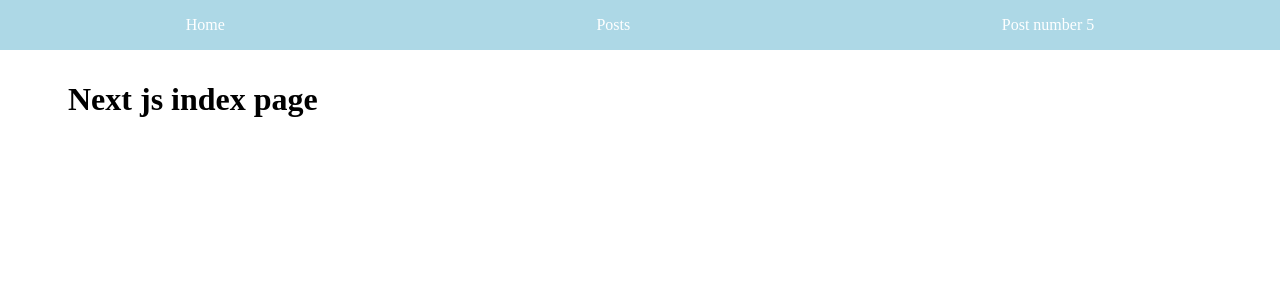
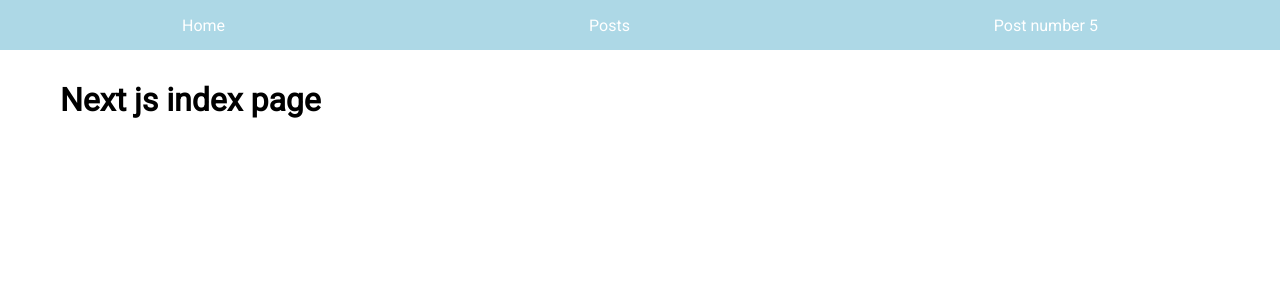
Before and after one commit to nikita-parkhomenko/nextjs-starter, a Next.js app: page / in a window 1280 px wide. Shown: the top 300 px of the page. Built offline with nearby package versions, Linux system fonts and the light colour scheme.

Commit message:
development
- Create _app page to access global styles
- Create _document file to extend basic HTML and add fonts link

```diff
--- a/layout/privat-layout.js
+++ b/layout/privat-layout.js
@@ -8,8 +8,6 @@ export function PrivatLayout({ children, title = 'App Title | Next course' }) {
         <>
             <Head>
                 <title>{ title }</title>
-                <meta charSet="utf-8" />
-                <meta name="description" content="This is basic next js project" />
             </Head>
             <Header />
             <main>
--- /dev/null
+++ b/pages/_app.js
@@ -0,0 +1,10 @@
+
+import '../styles/globals.css';
+
+export default function MyApp({ Component, pageProps }) {
+    return (
+        <>
+            <Component {...pageProps} />
+        </>
+    )
+}
--- /dev/null
+++ b/pages/_document.js
@@ -0,0 +1,26 @@
+
+import Document, { Html, Head, Main, NextScript } from 'next/document';
+
+/**
+    This page is important to extend your basic HTML
+    The <Head /> component used here is not the same one from next/head.
+    Here Head should only be used for any <head> code that is common for all pages.
+ */
+
+export default class MyDocument extends Document {
+    render() {
+        return (
+            <Html>
+                <Head>
+                    <meta charSet="utf-8" />
+                    <meta name="description" content="This is basic next js project" />
+                    <link href="https://fonts.googleapis.com/css2?family=Roboto&display=swap" rel="stylesheet" />
+                </Head>
+                <body>
+                    <Main />
+                    <NextScript />
+                </body>
+            </Html>
+        )
+    }
+}
--- a/styles/globals.css
+++ b/styles/globals.css
@@ -2,8 +2,7 @@ html,
 body {
   padding: 0;
   margin: 0;
-  font-family: -apple-system, BlinkMacSystemFont, Segoe UI, Roboto, Oxygen,
-    Ubuntu, Cantarell, Fira Sans, Droid Sans, Helvetica Neue, sans-serif;
+  font-family: 'Roboto', sans-serif;
 }
 
 a {
```
